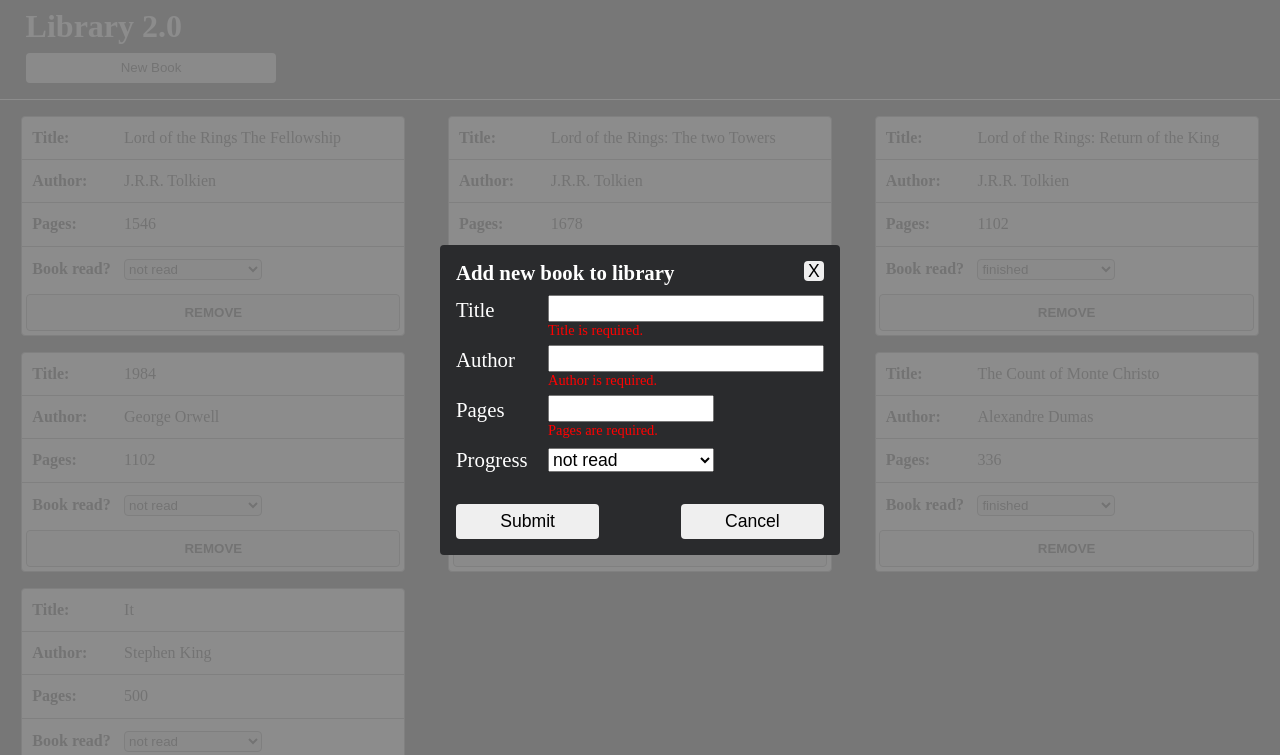
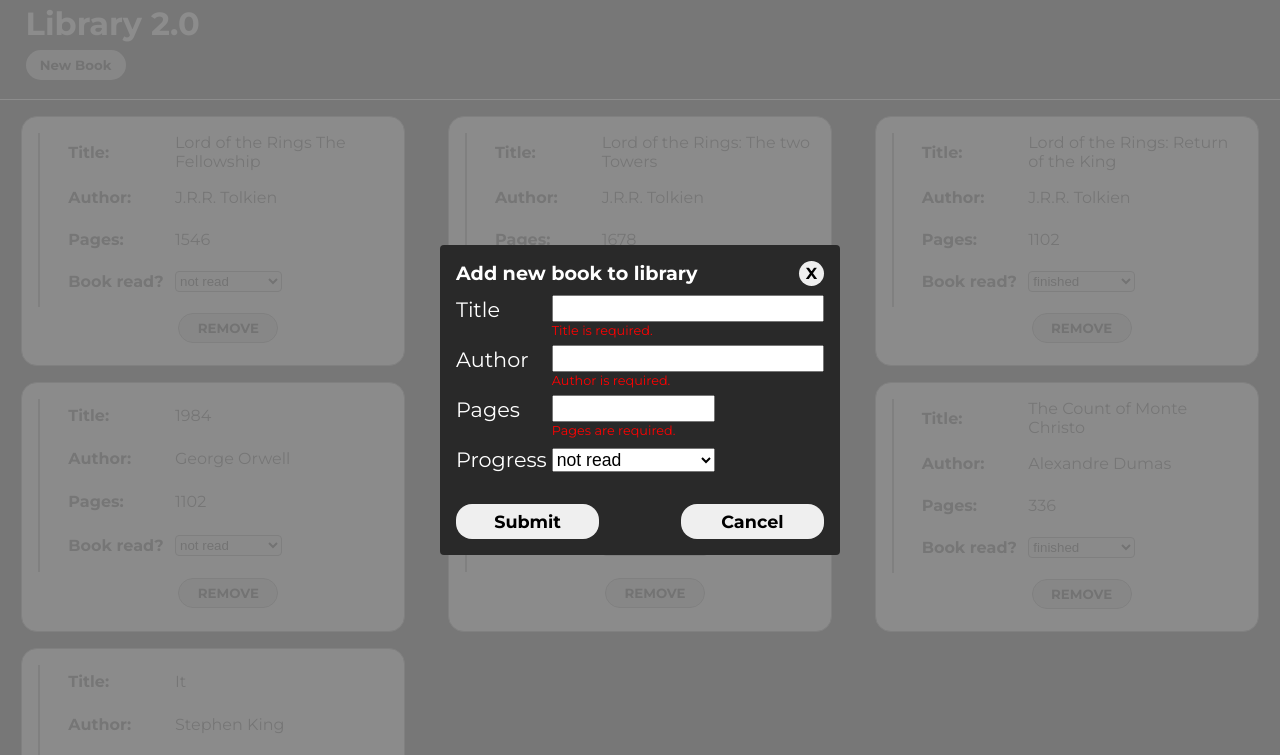
Before and after one commit to MightyCharm/library2, a plain HTML site: page index.html in a window 1280 px wide. Both pictures are taken after a click on the button "New Book". Shown: the top 755 px of the page. Drawn offline with Linux system fonts and the light colour scheme.

Commit message:
style(ui): enhance overall UI with refined theme, layout, and font

```diff
--- a/script.js
+++ b/script.js
@@ -203,12 +203,13 @@ const displayCards = () => {
 
 // called from function displayCards
 const createCard = (book) => {
-  // create card
   const divCard = document.createElement("div");
   divCard.classList.add("card");
   divCard.id = book.id;
 
-  // create div for title
+  const divSeparator = document.createElement("div");
+  divSeparator.classList.add("divSeparator");
+
   const divTitle = document.createElement("div");
   const pTitle = document.createElement("p");
   const pUserTitle = document.createElement("p");
@@ -220,7 +221,6 @@ const createCard = (book) => {
   divTitle.appendChild(pTitle);
   divTitle.appendChild(pUserTitle);
 
-  // create div for author
   const divAuthor = document.createElement("div");
   const pAuthor = document.createElement("p");
   const pUserAuthor = document.createElement("p");
@@ -232,7 +232,6 @@ const createCard = (book) => {
   divAuthor.appendChild(pAuthor);
   divAuthor.appendChild(pUserAuthor);
 
-  // create div for pages
   const divPages = document.createElement("div");
   const pPages = document.createElement("p");
   const pUserPages = document.createElement("p");
@@ -244,7 +243,6 @@ const createCard = (book) => {
   divPages.appendChild(pPages);
   divPages.appendChild(pUserPages);
 
-  // create div for read
   const divRead = document.createElement("div");
   const labelSelect = document.createElement("label");
   const select = document.createElement("select");
@@ -277,9 +275,9 @@ const createCard = (book) => {
       option3.selected = true;
       break;
     default:
-      console.log(
-        "Error: something went wrong in switch statement (createCard)"
-      );
+      console.warn(
+        "Unknown read status: ", book.read);
+      option1.selected = true;
       break;
   }
 
@@ -289,20 +287,18 @@ const createCard = (book) => {
   divRead.appendChild(labelSelect);
   divRead.appendChild(select);
 
-  // create button remove
   const btnRemove = document.createElement("button");
   btnRemove.textContent = "REMOVE";
-  btnRemove.classList.add("btn");
-  btnRemove.classList.add("btnRemove");
+  btnRemove.classList.add("btn", "btnRemove");
   btnRemove.dataset.action = "removeBook";
 
-  // append everything to divCard
+  divCard.append(divSeparator);
   divCard.appendChild(divTitle);
   divCard.appendChild(divAuthor);
   divCard.appendChild(divPages);
   divCard.appendChild(divRead);
   divCard.appendChild(btnRemove);
-  // append divCard to cardContainer
+
   cardContainer.appendChild(divCard);
 
   select.addEventListener("change", (event) => {
--- a/styles.css
+++ b/styles.css
@@ -1,3 +1,5 @@
+@import url('https://fonts.googleapis.com/css2?family=Montserrat:wght@400;500;700&display=swap');
+
 * {
   margin: 0;
   padding: 0;
@@ -5,16 +7,17 @@
 }
 
 :root {
-  --primary-color: hsl(220, 4%, 17%);
+  --primary-color: hsl(0, 0%, 16%);
   --on-primary-color: hsl(0, 0%, 100%);
-  --secondary-color: hsl(0, 0%, 100%);
-  --on-secondary-color: hsl(0, 0%, 0%);
-  /* --accent-color: #ffcc00; */
+  --secondary-color: hsl(0, 0%, 98%);
+  --on-secondary-color: hsl(0, 0%, 12%);
+
   --col-border: hsl(0, 0%, 50%);
   --col-border2: hsl(0, 0%, 100%);
   --bg-modal-backdrop: hsla(0, 0%, 50%, 0.9);
   --col-error: hsl(0, 100%, 50%);
   --col-btn-box-shadow: hsl(0, 0%, 0%);
+
   --btn-hover-color: hsl(308, 80%, 45%);
 
   --font-size-text-modal: 1.3rem;
@@ -22,21 +25,18 @@
   --font-size-text-card: 1.1rem; /* no input elements */
 }
 
+body,
+.card,
+.modal,
+button,
+input {
+  font-family: 'Montserrat', sans-serif;
+}
+
 html,
 body,
 .container {
   min-height: 100vh;
-}
-
-.btn {
-  border: none;
-  border-radius: 4px;
-}
-
-.btn:hover {
-  cursor: pointer;
-  box-shadow: 1px 1px 1px var(--col-btn-box-shadow, hsl(0, 0%, 0%));
-  color: var(--btn-hover-color, hsl(308, 80%, 45%));
 }
 
 a {
@@ -52,12 +52,10 @@ a:hover {
   cursor: pointer;
 }
 
-/* new design mobil first approach */
 .container {
   display: grid;
   justify-items: center;
   grid-template-columns: 1fr;
-
   color: var(--on-primary-color, hsl(0, 0%, 100%));
   background-color: var(--primary-color, hsl(220, 4%, 17%));
 }
@@ -81,9 +79,21 @@ header {
   z-index: 10;
 }
 
+.btn {
+  border-radius: 16px;
+}
+
+.btn:hover {
+  cursor: pointer;
+  color: var(--btn-hover-color);
+}
+
 .btnAddBook {
-  width: 50%;
-  height: 100%;
+  min-width: 100px;
+  min-height: 30px;
+  background-color: hsl(0, 0%, 81%);
+  font-weight: bold;
+  border: none;
 }
 
 .cardContainer {
@@ -96,37 +106,48 @@ header {
 
 .card {
   display: grid;
+  grid-template-rows: repeat(5, 1fr);
+  grid-template-columns: 30px 1fr;
   align-items: center;
-  min-height: 220px;
+  height: 250px;
   width: 90%;
-  padding-bottom: 2px;
-
+  max-width: 450px;
+  padding: 1rem;
   word-break: break-word;
   overflow: hidden;
-
-  border-radius: 4px;
+  border-radius: 16px;
   border: 1px solid var(--col-border, hsl(0, 0%, 50%));
   color: var(--on-secondary-color, hsl(0, 0%, 0%));
-  background-color: var(--secondary-color, hsl(0, 0%, 100%));
-  transition: transform 0.2s ease;
+  background-color: var(--secondary-color, hsl(0, 0%, 88%));
+  transition: transform 0.5s ease, box-shadow 0.5s ease;
 }
 
 .card:hover {
   transform: translateY(-4px);
-  box-shadow: 0 4px 8px hsla(0, 0%, 100%, 0.15);
+  box-shadow: 0 4px 8px hsla(0, 0%, 100%, 0.2);
 }
+
+.divSeparator {
+  grid-column: 1 / 2;
+  grid-row: 1 / 5;
+
+  border: 1px solid var(--col-border);
+  height: 100%;
+  width: 0%;
+}
+
 
 .cardDivTitle,
 .cardDivAuthor,
 .cardDivPages,
 .cardDivRead {
+  grid-column: 2 /3;
+
   display: grid;
-  grid-template-columns: 1fr 3fr;
+  grid-template-columns: 1fr 2fr;
   align-items: center;
   height: 100%;
-  padding-left: 10px;
-  padding-right: 5px;
-  border-bottom: 1px solid var(--col-border, hsl(0, 0%, 50%));
+  margin-bottom: 10px;
 }
 
 .cardDivRead {
@@ -137,7 +158,7 @@ header {
 .pAuthor,
 .pPages,
 .labelSelect {
-  font-weight: 800;
+  font-weight: 700;
 }
 
 .cardSelect {
@@ -148,12 +169,15 @@ header {
 }
 
 .btnRemove {
-  width: 98%;
-  height: 90%;
+  grid-column: 2 / 3;
+  min-width: 100px;
+  min-height: 30px;
   justify-self: center;
   align-self: center;
   font-weight: bold;
+  border-radius: 16px;
   border: 1px solid var(--col-border, hsl(0, 0%, 50%));
+  background-color: hsl(0, 0%, 81%);
 }
 
 footer {
@@ -186,7 +210,6 @@ footer i {
   content: "𝕏";
 }
 
-/* modal window for user input */
 .modal {
   width: 400px;
   height: 310px;
@@ -221,13 +244,16 @@ footer i {
 
 .modalContentHeader p {
   font-weight: bold;
+  font-size: 1.2rem;
 }
 
-#btnCloseModal {
-  width: 20px;
-  height: 20px;
+.btnCloseModal {
   justify-self: end;
-  font-size: 1.1rem;
+  width: 25px;
+  height: 25px;
+  font-weight: bold;
+  font-size: 1rem;
+  border: none;
 }
 
 .modalContent form {
@@ -243,6 +269,7 @@ footer i {
   grid-template-columns: 1fr 3fr;
   grid-template-rows: 1fr 0.5fr;
   align-items: end;
+  column-gap: 5px;
 }
 
 #title,
@@ -255,9 +282,7 @@ footer i {
 #title,
 #author,
 #pages {
-  padding-top: 1px;
-  padding-left: 3px;
-  padding-bottom: 1px;
+  padding: 1px 3px;
 }
 
 #pages {
@@ -272,9 +297,11 @@ footer i {
 
 .error-message {
   grid-column: 2 / 3;
+
   align-self: start;
-  font-size: 0.9rem;
-  color: var(--col-error, hsl(0, 100%, 50%));
+  margin-top: 1px;
+  font-size: 0.8rem;
+  color: var(--col-error, hsl(0, 100%, 40%));
 }
 
 .modalDivBtns {
@@ -288,7 +315,9 @@ footer i {
 .btnCancelModal {
   height: 70%;
   width: 80%;
+  font-weight: bold;
   font-size: var(--font-size-input-modal);
+  border: none;
 }
 
 .btnSubmitModal {
@@ -303,10 +332,6 @@ footer i {
   header {
     justify-items: start;
     padding-left: 2%;
-  }
-
-  .btnAddBook {
-    width: 20%;
   }
 
   .cardContainer {
```
